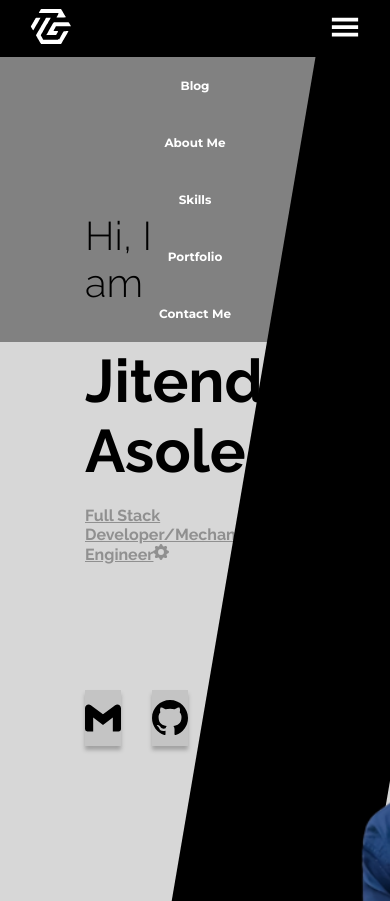
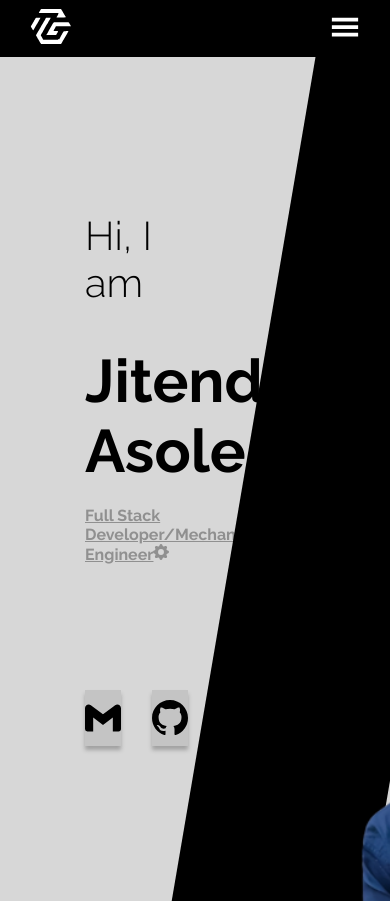
Before and after one commit to jay112298/portfolio, a React (Vite) app: page / in a window 390 px wide. Built offline with nearby package versions, Linux system fonts and the light colour scheme.

Commit message:
Add toggle button in PhoneNav

```diff
--- a/src/components/PhoneNav/PhoneNav.jsx
+++ b/src/components/PhoneNav/PhoneNav.jsx
@@ -3,8 +3,18 @@ import { Navbar, Nav } from './PhoneNav.st'
 import { GiHamburgerMenu } from 'react-icons/gi';
 import { Link } from 'react-router-dom';
 import Logo from '../../assets/logo.svg'
+import { useState } from 'react';
 
 const PhoneNav = () => {
+    const[show, setShow] = useState(false)
+    function toggleShow() {
+        if (show == true) {
+            setShow(false)
+        } else {
+            setShow(true)
+        }
+    }
+
   return (
     <>
     <Navbar>
@@ -12,10 +22,10 @@ const PhoneNav = () => {
             <img src={Logo} alt="" />
         </div>
         <div className="collapsable">
-            <GiHamburgerMenu size={30}/>
+            <GiHamburgerMenu size={30} onClick={toggleShow}/>
         </div>
     </Navbar>
-    <Nav>
+    <Nav style={{transform:show?"translateY(00px)":"translateY(-500px)"}}>
         <ul className='nav'>
             <li><Link to="/blog">Blog</Link></li>
             <li><Link to="/about-me">About Me</Link></li>
--- a/src/components/PhoneNav/PhoneNav.st.js
+++ b/src/components/PhoneNav/PhoneNav.st.js
@@ -28,6 +28,7 @@ export const Nav = styled.nav`
     left: 0;
     right: 0;
     z-index: 20;
+    transform: translateY(-500px);
 
     ul {
         margin: 0;
@@ -37,6 +38,7 @@ export const Nav = styled.nav`
         align-items: center;
         justify-content: center;
         flex-direction: column;
+        transition: all 0.5s;
 
         li {
             height: 57px;
@@ -61,3 +63,5 @@ export const Nav = styled.nav`
 
 
 `
+
+// style={{transform:show?"translateY(00px)":"translateY(-500px)"}}
```
